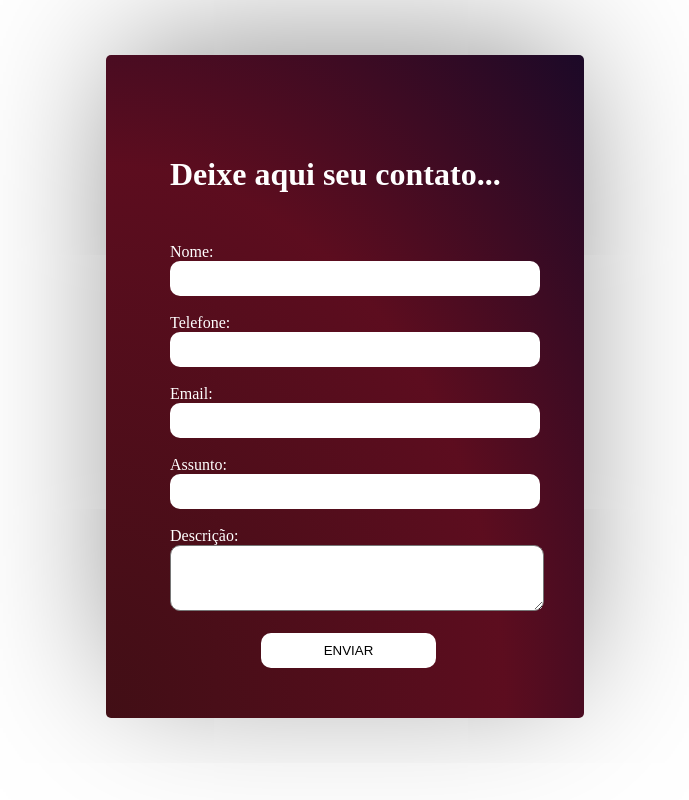
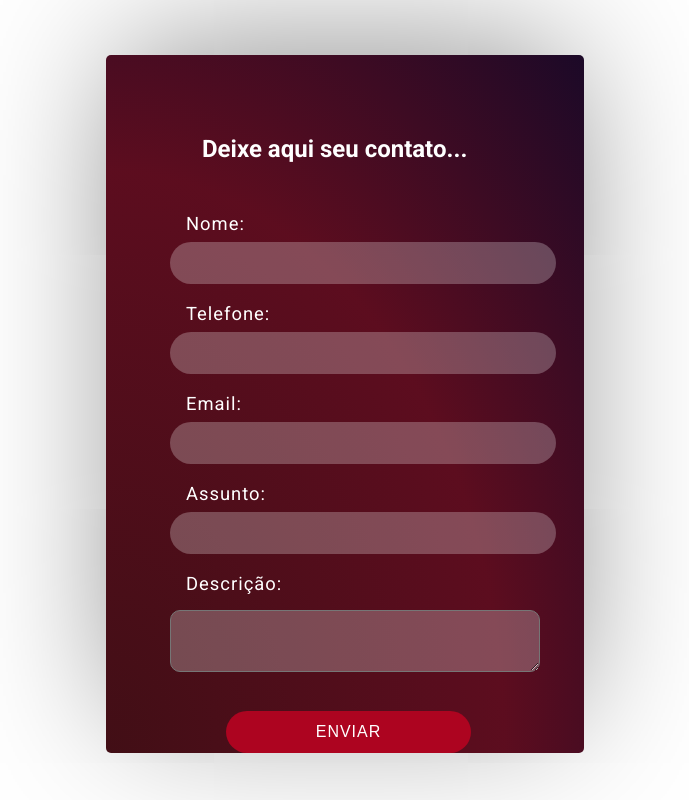
Before and after one commit to ingredconceicao/jmconcessionaria, a Django app: page /contato/ in a window 1280 px wide. Shown: the whole page, without its empty margins (295-984 px from the left). Run offline with Django 4.2, Linux system fonts and the light colour scheme.

Commit message:
atualizacaoContatos

```diff
--- a/appConcessionaria/static/css/contato.css
+++ b/appConcessionaria/static/css/contato.css
@@ -1,6 +1,9 @@
+@import url('https://fonts.googleapis.com/css2?family=Roboto:ital,wght@0,100;0,300;0,400;0,500;0,700;0,900;1,100;1,300;1,400;1,500;1,700;1,900&display=swap');
 
-body{
-   margin: 0;
+* {
+  margin: 0;
+  padding: 0;
+
 }
 
 .formContato{
@@ -16,26 +19,50 @@ body{
         width: 100%;
         max-width: 350px;
         min-height: 530px;
-
+        font-family: 'Roboto', sans-serif;
 }
 
 h1{
     color: white;
+    font-size: 1.5rem;
+    align-items: center;
     margin-bottom: 50px;
+    font-family: 'Roboto', sans-serif;
+    margin-left: 2rem;
 }
 
-label {
-    color:white;
-    border: none;
+ .label-float {
+    color: white;
+	font-size: 1.15rem;
+	width: 100%;
+	padding: .5rem 1rem;
+	outline: none;
+	border-radius: 1.5rem;
+	letter-spacing: 1px;
+    margin-right: 3rem;
 }
 
-input{
-    border: none;
-    padding: 10px;
-    border-radius: 10px;
-    width: 100%;
-    text-transform: uppercase;
+
+
+ input{
+	font-size: 1.15rem;
+    margin-top: .5rem;
+	width: 100%;
+	padding: .5rem 1rem;
+	border: 2px solid transparent;
+	outline: none;
+	border-radius: 1.5rem;
+	background-color: rgba(255, 255, 255, 0.25);
+	letter-spacing: 1px;
 }
+
+textarea{
+    background-color: rgba(255, 255, 255, 0.25);
+    margin-top: 1rem;
+}
+
+
+
 #descricao{
     text-transform: uppercase;
     width: 105%;
@@ -43,18 +70,20 @@ input{
 }
 
 button{
- margin-left: 26%;
- padding: 10px;
- text-align: center;
- justify-content: center;
- border-radius: 10px;
- border: none;
- cursor: pointer;
- background-color: white;
- width: 50%;
- margin-bottom: 50px;
- text-decoration: none;
- text-transform: uppercase;
+    color: #ffffff;
+	font-size: 1rem;
+	font-family: 'Montserrat', sans-serif;
+	text-transform: uppercase;
+	letter-spacing: 1px;
+	margin-top: 1rem;
+	padding: .75rem;
+	border-radius: 2rem;
+	display: block;
+	width: 70%;
+	background-color: #ad0420;
+	border: none;
+	cursor: pointer;
+   margin-left:3.5rem;
 }
 
 button:hover{
--- a/appConcessionaria/templates/contato.html
+++ b/appConcessionaria/templates/contato.html
@@ -5,7 +5,7 @@
 <head>
     <meta charset="UTF-8">
     <meta name="viewport" content="width=device-width, initial-scale=1.0">
-    <link rel="stylesheet" href="{% static 'css/contato.css' %}">
+    <link rel="stylesheet" href="../static/css/contato.css">
 
     <title>Contatos</title>
 </head>
@@ -25,19 +25,19 @@
         <form action="{% url 'contato' %}" method="post" autocomplete="off" class="formContato">
             {% csrf_token %}
             <h1> Deixe aqui seu contato... </h1>
-            <label for="nome">Nome: </label>
+            <label class="label-float"  for="nome">Nome: </label>
             <input type="text" id="nome" name="nome" required><br><br>
 
-            <label for="telefone">Telefone: </label>
+            <label class="label-float" for="telefone">Telefone: </label>
             <input type="text" id="telefone" name="telefone" required><br><br>
 
-            <label for="email">Email: </label>
+            <label class="label-float" for="email">Email: </label>
             <input type="email" id="email" name="email" required><br><br>
 
-            <label for="nome">Assunto: </label>
+            <label class="label-float" for="nome">Assunto: </label>
             <input type="text" id="nome" name="nome" required><br><br>
 
-            <label for="descricao">Descrição: </label><br>
+            <label class="label-float" for="descricao">Descrição: </label><br>
             <textarea id="descricao" name="descricao" rows="4" cols="50"></textarea><br><br>
 
             <!--<input type="submit" value="Enviar" class="buttun"> -->
```
